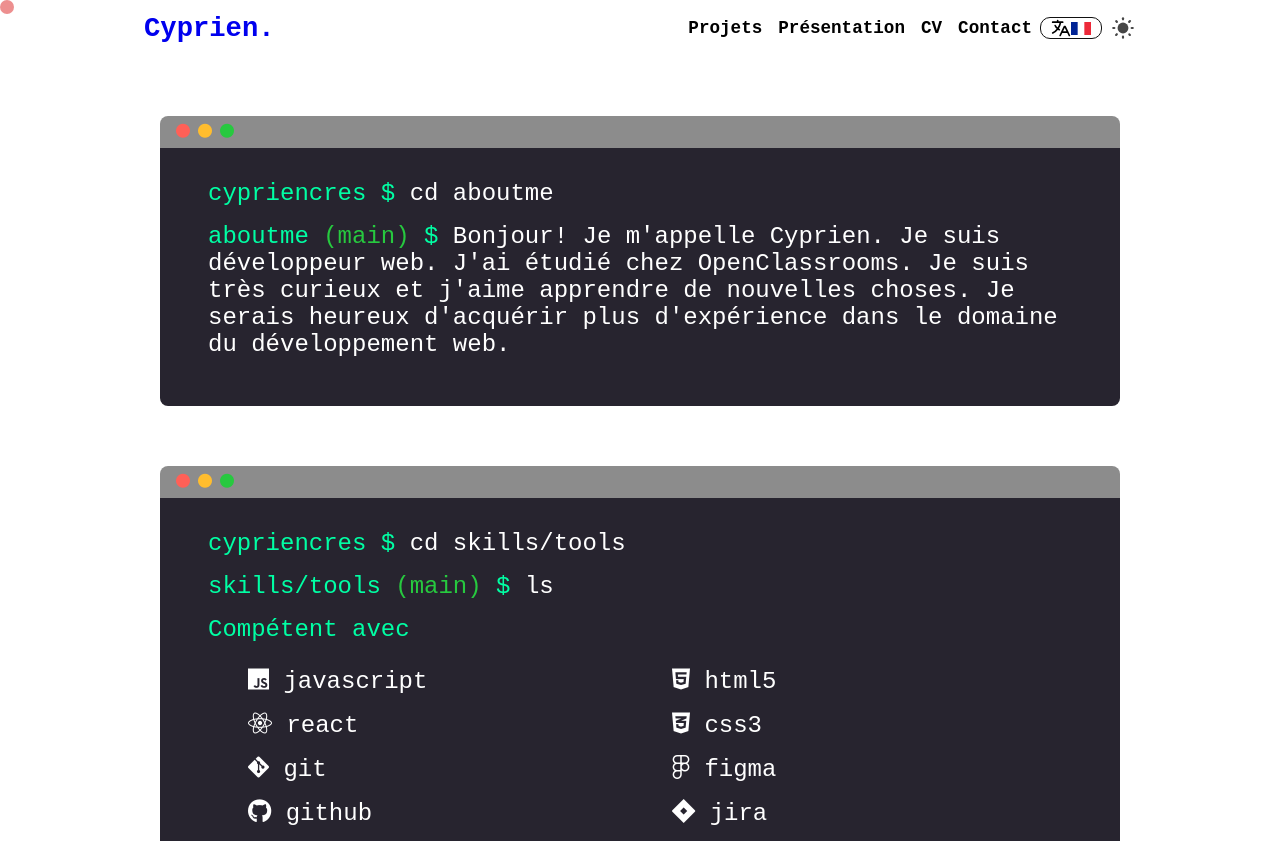
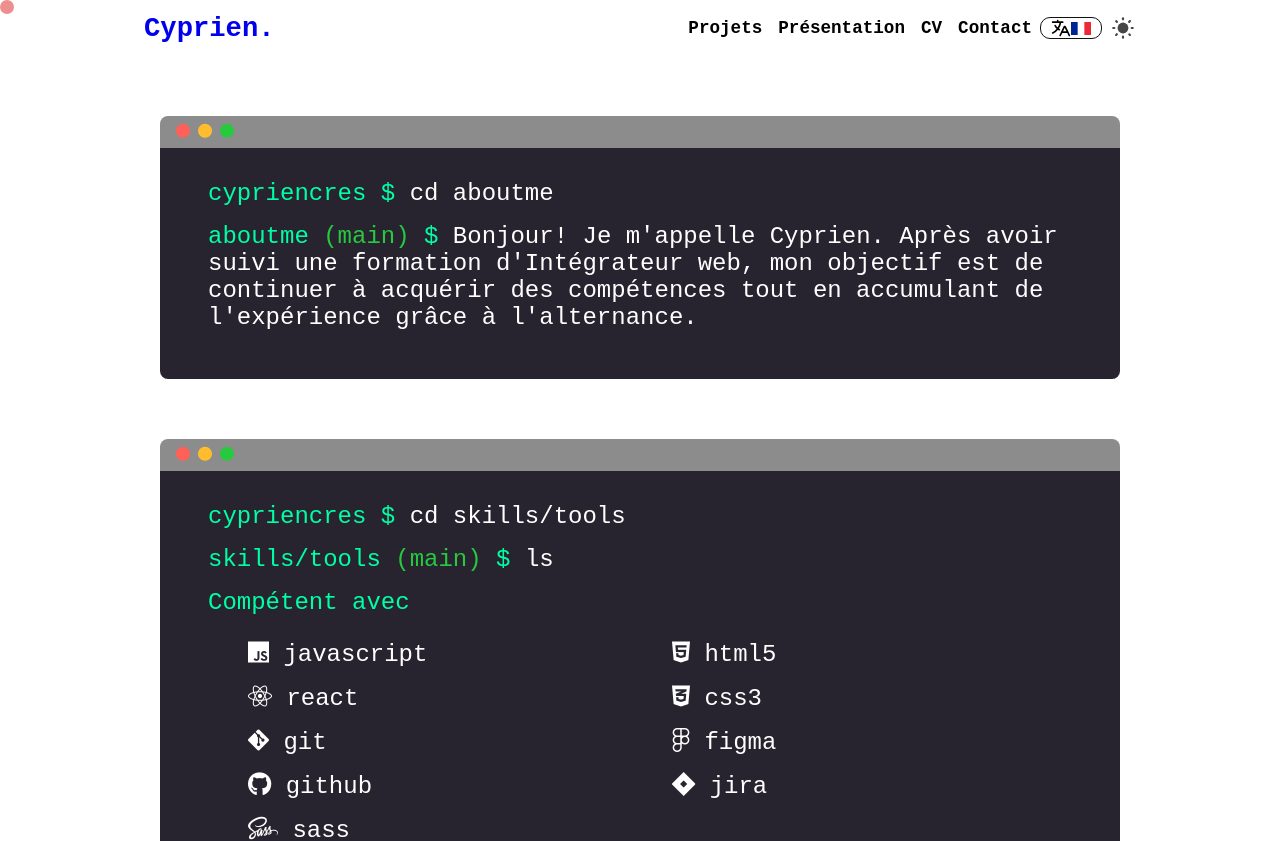
Before and after one commit to Cyprien-Cres/myportfolio, a React (Vite) app: page /about in a window 1280 px wide. Shown: the top 841 px of the page. Built offline with nearby package versions, Linux system fonts and the light colour scheme.

Commit message:
Correction présentation dans about

```diff
--- a/src/pages/about/About.jsx
+++ b/src/pages/about/About.jsx
@@ -16,7 +16,7 @@ function About() {
               <span>cypriencres $</span> cd aboutme
             </p>
             <p className="paraph">
-              <span>aboutme <span className="branch">(main)</span> $ </span> Hello! My name is cyprien. I'm a web developer. I studied at OpenClassRooms, I'm very curious and I like to learn new things. I'll be happy to get more experience in web development.
+              <span>aboutme <span className="branch">(main)</span> $ </span> Hello! My name is cyprien. After following training as a Web Integrator, my objective is to continue to acquire skills while accumulating experience through work-study training.
             </p>
           </div>
           <Tabbar />
@@ -67,7 +67,7 @@ function About() {
               <span>cypriencres $</span> cd aboutme
             </p>
             <p className="paraph">
-              <span>aboutme <span className="branch">(main)</span> $ </span> Bonjour! Je m'appelle Cyprien. Je suis développeur web. J'ai étudié chez OpenClassrooms. Je suis très curieux et j'aime apprendre de nouvelles choses. Je serais heureux d'acquérir plus d'expérience dans le domaine du développement web.
+              <span>aboutme <span className="branch">(main)</span> $ </span> Bonjour! Je m'appelle Cyprien. Après avoir suivi une formation d'Intégrateur web, mon objectif est de continuer à acquérir des compétences tout en accumulant de l'expérience grâce à l'alternance.
             </p>
           </div>
           <Tabbar />
```
